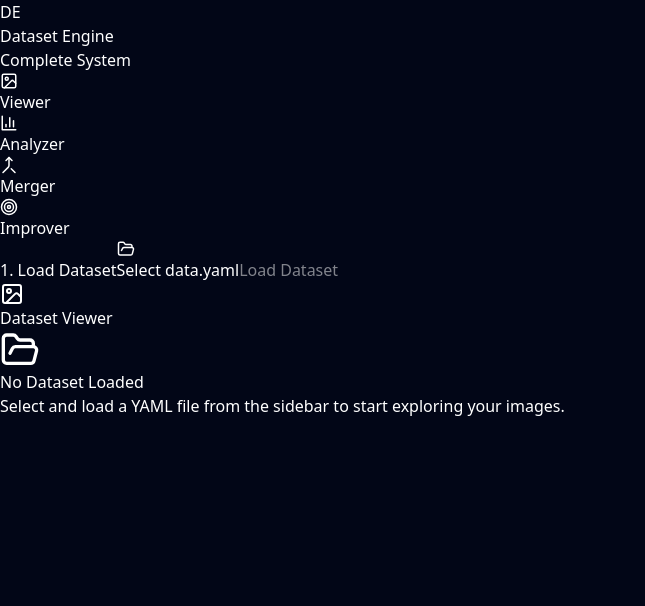
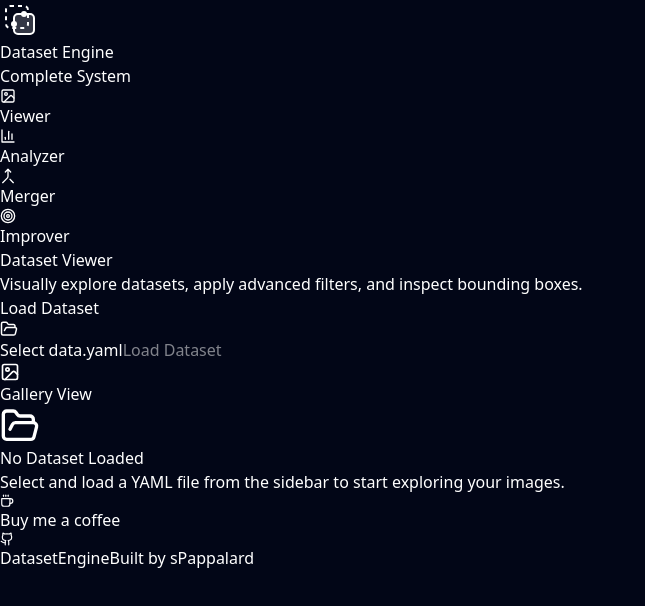
Before and after one commit to InfusedChooch/DatasetEngine, a React app in the folder frontend/: page / in a window 1280 px wide. Shown: the top 606 px of the page, without its empty margins (0-645 px from the left). Built offline with nearby package versions, Linux system fonts and the light colour scheme; the HTML template or start-up script is replaced by a standard one.

Commit message:
FrontEnd fx

```diff
--- a/frontend/src/App.jsx
+++ b/frontend/src/App.jsx
@@ -1,17 +1,18 @@
 import { BrowserRouter, Routes, Route, Link, useLocation } from 'react-router-dom'
-import { BarChart3, Merge, Target, Image as ImageIcon } from 'lucide-react'
-import DatasetViewerPage from './pages/DatasetViewerPage'
+import { BarChart3, Merge, Target, Image as ImageIcon, Github, Coffee } from 'lucide-react'
 import AnalyzerPage from './pages/AnalyzerPage'
 import MergerPage from './pages/MergerPage'
 import ImprovementSetup from './pages/ImprovementSetup'
 import InferenceViewer from './pages/InferenceViewer'
 import AnnotationEditor from './pages/AnnotationEditor'
+import DatasetViewerPage from './pages/DatasetViewerPage'
 
 export default function App() {
   return (
     <BrowserRouter>
-      <div className="min-h-screen bg-slate-950 text-white">
+      <div className="min-h-screen bg-slate-950 text-white relative">
         <Navigation />
+
         <main className="max-w-7xl mx-auto px-4 py-8">
           <Routes>
             <Route path="/" element={<DatasetViewerPage />} />
@@ -22,6 +23,48 @@ export default function App() {
             <Route path="/improve/editor" element={<AnnotationEditor />} />
           </Routes>
         </main>
+
+        {/* SUPPORT BUTTON (IN BASSO A SINISTRA) */}
+        <div className="fixed bottom-6 left-6 z-[9999]">
+          <a
+            href="https://buymeacoffee.com/spappalard"
+            target="_blank"
+            rel="noopener noreferrer"
+            className="flex items-center gap-2 px-4 py-2 bg-slate-900/80 backdrop-blur-md border border-slate-700 rounded-full shadow-2xl hover:border-yellow-500/50 hover:bg-slate-800 transition-all duration-300 hover:-translate-y-1 group text-xs font-mono text-slate-400 hover:text-yellow-400"
+            title="Support the project"
+          >
+            <Coffee size={14} className="group-hover:animate-bounce" />
+            <span className="font-bold">Buy me a coffee</span>
+          </a>
+        </div>
+
+        {/* DOCK FLUTTUANTE: REPO + FIRMA (IN BASSO A DESTRA) */}
+        <div className="fixed bottom-6 right-6 z-[9999] flex items-center bg-slate-900/80 backdrop-blur-md border border-slate-700 rounded-full shadow-2xl hover:border-slate-500 transition-all duration-300 hover:-translate-y-1">
+
+          {/* Link al Repository */}
+          <a
+            href="https://github.com/sPappalard/DatasetEngine"
+            target="_blank"
+            rel="noopener noreferrer"
+            className="flex items-center gap-2 px-4 py-2 text-xs font-mono text-slate-300 hover:bg-slate-800 hover:text-white transition-colors border-r border-slate-700/50 group rounded-l-full"
+            title="View Source on GitHub"
+          >
+            <Github size={14} className="text-slate-400 group-hover:text-white transition-colors" />
+            <span className="font-bold">DatasetEngine</span>
+          </a>
+
+          {/* Link al Profilo Autore */}
+          <a
+            href="https://github.com/sPappalard"
+            target="_blank"
+            rel="noopener noreferrer"
+            className="px-4 py-2 text-xs font-mono text-slate-400 hover:bg-slate-800 hover:text-white transition-colors rounded-r-full"
+            title="View Developer Profile"
+          >
+            Built by <span className="font-bold text-blue-400">sPappalard</span>
+          </a>
+
+        </div>
       </div>
     </BrowserRouter>
   )
@@ -36,30 +79,41 @@ function Navigation() {
   }
 
   return (
-    <nav className="border-b border-slate-800 bg-slate-900/50 backdrop-blur sticky top-0 z-50">
+    <nav className="border-b border-slate-800 bg-slate-900/50 backdrop-blur-xl sticky top-0 z-50">
       <div className="max-w-7xl mx-auto px-4 py-4">
         <div className="flex items-center justify-between">
-          <Link to="/" className="flex items-center gap-3">
-            <div className="w-10 h-10 rounded-lg bg-gradient-to-br from-blue-500 via-purple-500 to-pink-500 flex items-center justify-center">
-              <span className="text-xl font-bold">DE</span>
+
+          {/* LOGO E TITOLO */}
+          <Link to="/" className="flex items-center gap-3 group">
+            <div className="transform group-hover:scale-105 transition-transform duration-300">
+              {/* LOGO SVG MINIMAL */}
+              <svg width="40" height="40" viewBox="0 0 40 40" fill="none" xmlns="http://www.w3.org/2000/svg">
+                <rect x="6" y="6" width="22" height="22" rx="4" stroke="currentColor" strokeWidth="2" strokeDasharray="4 4" className="text-blue-500/60"/>
+                <rect x="14" y="14" width="20" height="20" rx="4" fill="currentColor" fillOpacity="0.2" stroke="currentColor" strokeWidth="2" className="text-purple-500"/>
+                <circle cx="24" cy="14" r="3" fill="currentColor" className="text-pink-500"/>
+                <circle cx="14" cy="24" r="3" fill="currentColor" className="text-pink-500"/>
+              </svg>
             </div>
             <div>
-              <h1 className="text-xl font-bold">Dataset Engine</h1>
-              <p className="text-xs text-slate-400">Complete System</p>
+              <h1 className="text-xl font-black bg-clip-text text-transparent bg-gradient-to-r from-blue-400 via-purple-400 to-pink-400">
+                Dataset Engine
+              </h1>
+              <p className="text-[10px] text-slate-400 uppercase tracking-widest font-bold">Complete System</p>
             </div>
           </Link>
 
-          <div className="flex gap-3">
-            <NavLink to="/" icon={<ImageIcon size={18} />} active={isActive('/')}>
+          {/* MENU NAVIGAZIONE */}
+          <div className="flex gap-2 bg-slate-950/50 p-1.5 rounded-xl border border-slate-800">
+            <NavLink to="/" icon={<ImageIcon size={16} />} active={isActive('/')}>
               Viewer
             </NavLink>
-            <NavLink to="/analyze" icon={<BarChart3 size={18} />} active={isActive('/analyze')}>
+            <NavLink to="/analyze" icon={<BarChart3 size={16} />} active={isActive('/analyze')}>
               Analyzer
             </NavLink>
-            <NavLink to="/merger" icon={<Merge size={18} />} active={isActive('/merger')}>
+            <NavLink to="/merger" icon={<Merge size={16} />} active={isActive('/merger')}>
               Merger
             </NavLink>
-            <NavLink to="/improve" icon={<Target size={18} />} active={isActive('/improve')}>
+            <NavLink to="/improve" icon={<Target size={16} />} active={isActive('/improve')}>
               Improver
             </NavLink>
           </div>
@@ -73,8 +127,10 @@ function NavLink({ to, icon, children, active }) {
   return (
     <Link
       to={to}
-      className={`flex items-center gap-2 px-4 py-2 rounded-lg text-sm font-medium transition-colors ${
-        active ? 'bg-blue-600 text-white' : 'bg-slate-800/50 text-slate-300 hover:bg-slate-700/50'
+      className={`flex items-center gap-2 px-4 py-2 rounded-lg text-sm font-bold transition-all duration-200 ${
+        active
+          ? 'bg-gradient-to-r from-blue-600 to-indigo-600 text-white shadow-lg shadow-blue-900/20 border border-blue-500/50'
+          : 'bg-transparent text-slate-400 hover:text-slate-200 hover:bg-slate-800 border border-transparent'
       }`}
     >
       {icon}
--- a/frontend/src/pages/DatasetViewerPage.jsx
+++ b/frontend/src/pages/DatasetViewerPage.jsx
@@ -123,7 +123,7 @@ export default function DatasetViewerPage() {
   }
 
   return (
-    <div className="flex gap-6 h-[calc(100vh-100px)]">
+    <div className="h-[calc(100vh-100px)] flex flex-col gap-6">
 
       {/* CSS INIETTATO PER LA SCROLLBAR APPLE-STYLE */}
       <style>{`
@@ -145,11 +145,23 @@ export default function DatasetViewerPage() {
         }
       `}</style>
 
+      {/* HEADER DELLA PAGINA (Coerente con Merger/Analyzer) */}
+      <div className="shrink-0">
+        <h2 className="text-3xl font-bold text-blue-400 mb-1">Dataset Viewer</h2>
+        <p className="text-slate-400">Visually explore datasets, apply advanced filters, and inspect bounding boxes.</p>
+      </div>
+
+      {/* CONTENUTO PRINCIPALE */}
+      <div className="flex gap-6 flex-1 min-h-0">
+
           {/* SIDEBAR FILTRI */}
           <div className="w-80 flex flex-col gap-5 bg-slate-900/50 border border-slate-800 rounded-2xl p-5 overflow-y-auto modern-scrollbar shadow-inner">
 
               <div className="mb-2">
-              <label className="text-xs font-bold text-slate-400 uppercase tracking-wider mb-2 block">1. Load Dataset</label>
+                  <div className="flex items-center gap-2 mb-3">
+                      <div className="w-1.5 h-5 bg-blue-500 rounded-full"></div>
+                      <h3 className="font-bold text-white tracking-wider">Load Dataset</h3>
+                  </div>
                   <button onClick={handleBrowse} className="w-full py-3 border border-dashed border-slate-600 rounded-lg hover:border-blue-500 hover:bg-slate-800/50 flex items-center justify-center gap-2 text-slate-300 transition-colors">
                       <FolderOpen size={18} /> Select data.yaml
                   </button>
@@ -161,8 +173,11 @@ export default function DatasetViewerPage() {
               {datasetInfo && (
               <div className="flex flex-col gap-6">
 
-              <div className="flex items-center justify-between border-b border-slate-800 pb-2">
-                  <h3 className="text-sm font-bold text-white flex items-center gap-2"><Filter size={16} className="text-blue-500"/> Filters</h3>
+                  <div className="flex items-center justify-between border-b border-slate-800 pb-2 mt-2">
+                      <div className="flex items-center gap-2">
+                          <div className="w-1.5 h-5 bg-blue-500 rounded-full"></div>
+                          <h3 className="font-bold text-white tracking-wider flex items-center gap-2"><Filter size={16} className="text-blue-500"/> Filters</h3>
+                      </div>
                       <button onClick={resetFilters} className="text-xs text-red-400 hover:text-red-300 flex items-center gap-1 font-medium transition-colors"><RotateCcw size={12}/> Reset All</button>
                   </div>
 
@@ -177,7 +192,7 @@ export default function DatasetViewerPage() {
                       </div>
                   </div>
 
-              {/* BOX COUNTS - MODERN SLIDERS (WIDER INPUTS) */}
+                  {/* BOX COUNTS - MODERN SLIDERS */}
                   <div className="space-y-3">
                       <div className="flex items-center justify-between">
                           <label className="text-xs font-bold text-slate-400 uppercase tracking-wider flex items-center gap-2"><SquareSquare size={14}/> Objects Count</label>
@@ -197,7 +212,7 @@ export default function DatasetViewerPage() {
                       </div>
                   </div>
 
-              {/* BOX AREAS - PERFECT MATCH WITH OBJECTS COUNT */}
+                  {/* BOX AREAS - PERFECT MATCH */}
                   <div className="space-y-3">
                       <div className="flex items-center justify-between">
                           <label className="text-xs font-bold text-slate-400 uppercase tracking-wider flex items-center gap-2"><Maximize size={14}/> Object Area Size</label>
@@ -245,14 +260,21 @@ export default function DatasetViewerPage() {
           {/* GALLERY AREA */}
           <div className="flex-1 bg-slate-900/30 rounded-2xl border border-slate-800 overflow-hidden flex flex-col relative shadow-inner">
 
+              {/* HEADER GALLERY (Semplificato) */}
               <div className="bg-slate-900/80 backdrop-blur-xl p-4 border-b border-slate-800 flex justify-between items-center z-10 shadow-lg">
-              <div className="flex items-center gap-4">
-                  <h2 className="text-xl font-black text-white flex items-center gap-2"><ImageIcon className="text-blue-500"/> Dataset Viewer</h2>
-                  {datasetInfo && <span className="bg-emerald-900/30 text-emerald-400 px-3 py-1 rounded-full text-xs font-bold border border-emerald-500/30 tracking-wider uppercase">{totalMatches} Results</span>}
+                  <div className="flex items-center gap-3">
+                      <ImageIcon size={20} className="text-slate-500"/>
+                      <span className="text-slate-300 font-medium">Gallery View</span>
                   </div>
+                  {datasetInfo && (
+                      <div className="bg-emerald-900/30 border border-emerald-500/30 px-4 py-1.5 rounded-full flex items-center gap-2">
+                          <span className="w-2 h-2 rounded-full bg-emerald-500 animate-pulse"></span>
+                          <span className="text-emerald-400 text-xs font-bold tracking-wider uppercase">{totalMatches} Results</span>
+                      </div>
+                  )}
               </div>
 
-          {/* OVERFLOW-X-HIDDEN per bloccare lo scroll laterale e MODERN-SCROLLBAR per renderla bellissima */}
+              {/* GRIGLIA IMMAGINI */}
               <div className="flex-1 overflow-y-auto overflow-x-hidden p-6 modern-scrollbar relative">
                   {!datasetInfo && !isInitializing ? (
                       <div className="h-full flex flex-col items-center justify-center text-slate-500">
@@ -273,6 +295,7 @@ export default function DatasetViewerPage() {
 
                   {loading && !isInitializing && datasetInfo && <div className="py-12 text-center font-bold text-blue-400 animate-pulse flex items-center justify-center gap-3"><div className="w-5 h-5 border-2 border-blue-500 border-t-transparent rounded-full animate-spin"/> Loading more images...</div>}
                   {!hasMore && images.length > 0 && <div className="py-12 text-center font-bold text-slate-600 flex items-center justify-center gap-2"><div className="h-px bg-slate-800 w-12"/> End of results <div className="h-px bg-slate-800 w-12"/></div>}
+              </div>
           </div>
       </div>
 
@@ -367,13 +390,11 @@ function ImageModal({ img, datasetInfo, onClose }) {
     const encodePath = encodeURIComponent(img.path);
     const src = `http://localhost:8000/api/viewer/image?path=${encodePath}`;
 
-    // Zoom & Pan State
     const [scale, setScale] = useState(1);
     const [pos, setPos] = useState({ x: 0, y: 0 });
     const [isDragging, setIsDragging] = useState(false);
     const [dragStart, setDragStart] = useState({ x: 0, y: 0 });
 
-    // Visibility State for Box Toggles
     const [hiddenClasses, setHiddenClasses] = useState(new Set());
 
     const toggleClassVisibility = (cId) => {
@@ -388,16 +409,12 @@ function ImageModal({ img, datasetInfo, onClose }) {
     const handleWheel = (e) => {
         const scaleBy = 1.1;
         const newScale = e.deltaY < 0 ? scale * scaleBy : scale / scaleBy;
-        // Impedisce di zoomare indietro meno del 100% (minimo scale = 1)
         const finalScale = Math.max(1, Math.min(newScale, 15));
         setScale(finalScale);
-
-        // Se torno allo zoom originale, ri-centra l'immagine automaticamente
         if (finalScale === 1) setPos({ x: 0, y: 0 });
     };
 
     const handleMouseDown = (e) => {
-        // Permetti il pan solo se c'è zoom
         if (scale === 1) return;
         setIsDragging(true);
         setDragStart({ x: e.clientX - pos.x, y: e.clientY - pos.y });
@@ -436,7 +453,6 @@ function ImageModal({ img, datasetInfo, onClose }) {
                 <div className="relative inline-block transition-transform duration-75 origin-center" style={{ transform: `translate(${pos.x}px, ${pos.y}px) scale(${scale})` }}>
                     <img src={src} className="max-w-[80vw] max-h-[90vh] object-contain pointer-events-none" />
                     {img.boxes.map((box, i) => {
-                        // Se la classe è nascosta, non renderizzare il box
                         if (hiddenClasses.has(box.c)) return null;
 
                         const className = datasetInfo.classes[box.c];
```
Lines whose indentation alone changed are shown as unchanged.
